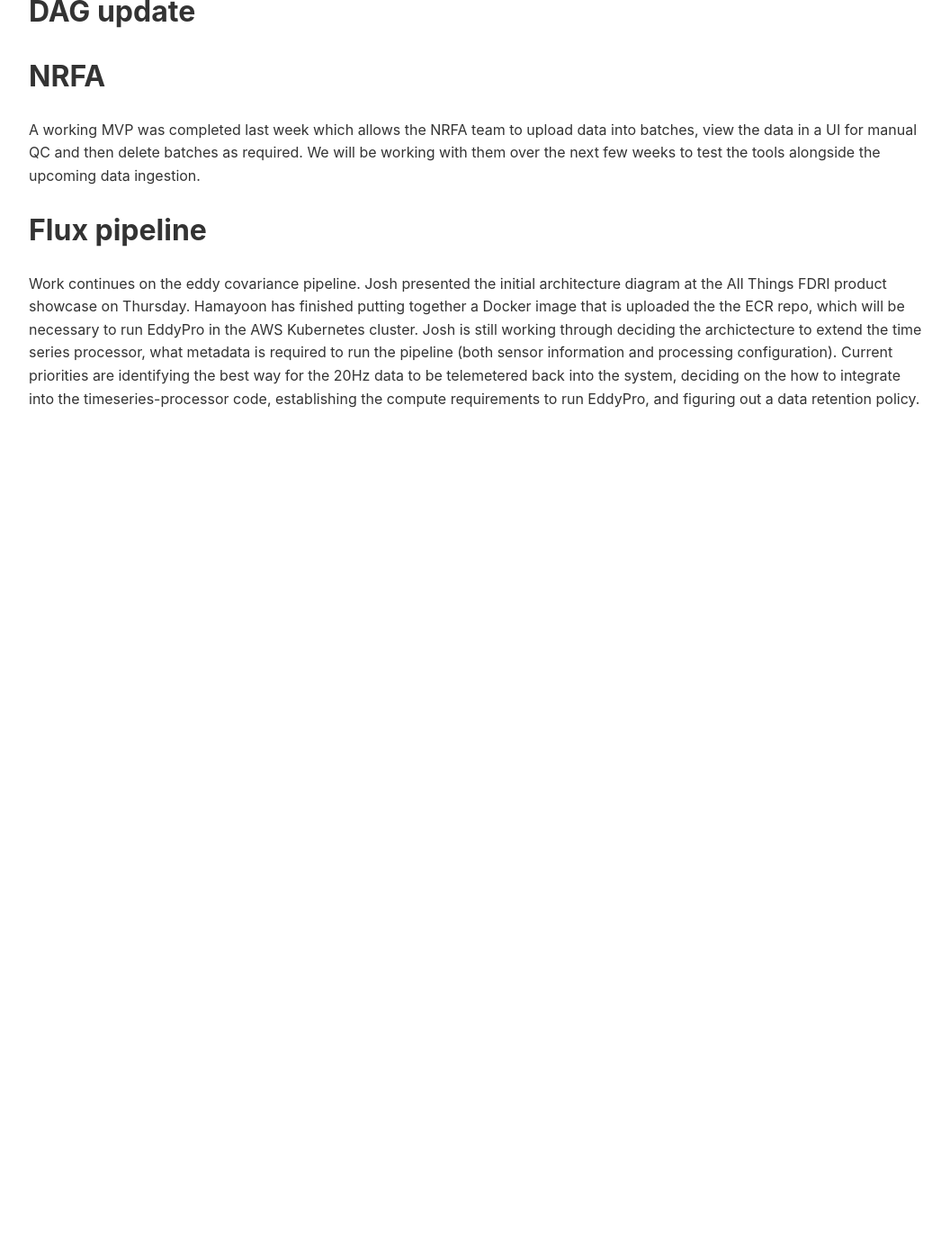
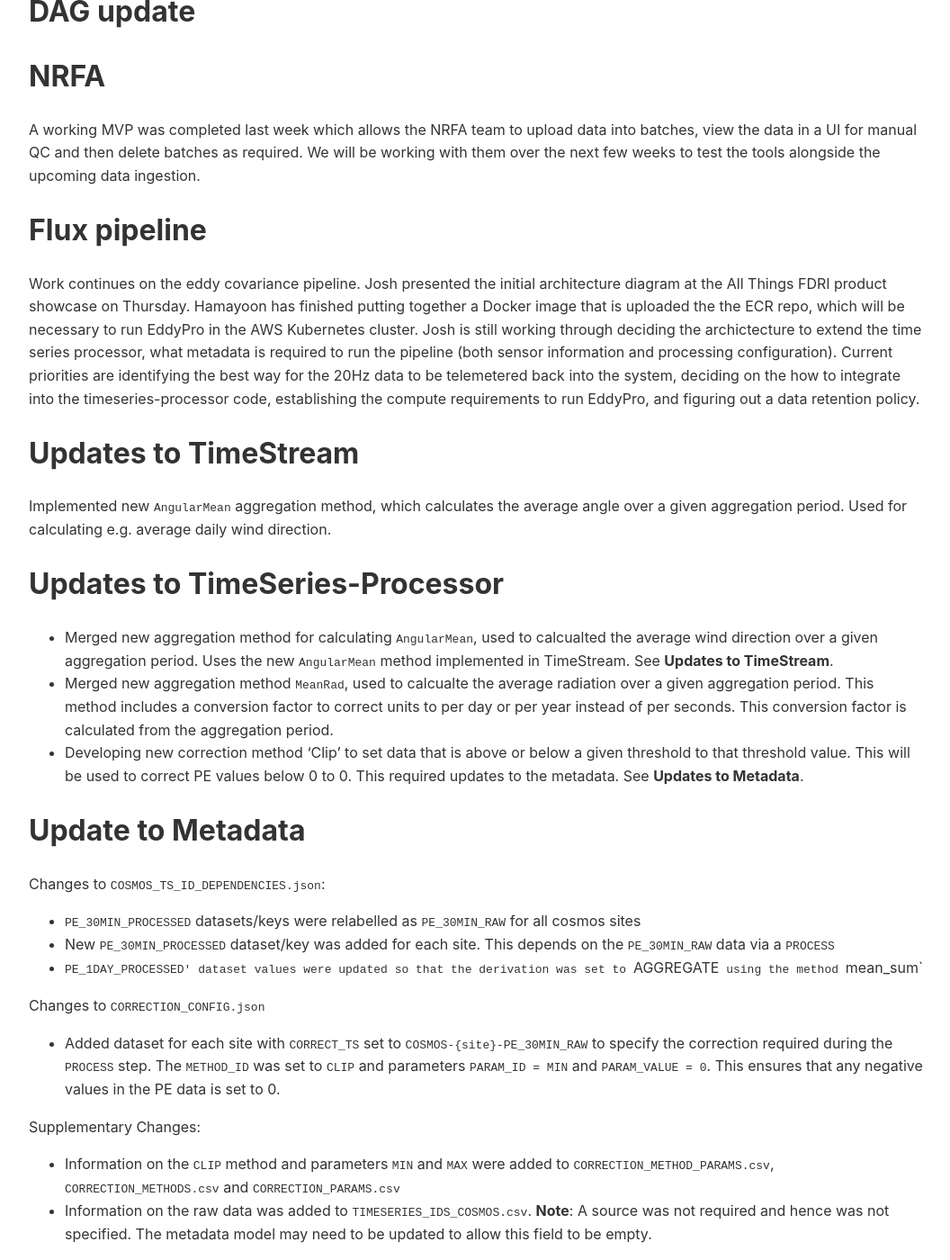
Before and after one commit to NERC-CEH/fdri_words, a Jekyll site: the page built from weeknotes/2026/06.md, in a window 1280 px wide and 1400 px high, scrolled down 609 px. Shown: the whole window at 90% size, without its empty margins (108-1164 px from the left). Built offline with Jekyll 4.4.1, drawn with Linux system fonts in a browser that asks for light colours; our own code applies the rules of GitHub Pages for plain Markdown files; before the commit the page ends 1081 px from its top, so only the background shows below that.

Commit message:
Update 06.md
Included updates to TimeStream, TimeSeriesProcessor and MetaData.

```diff
--- a/weeknotes/2026/06.md
+++ b/weeknotes/2026/06.md
@@ -22,3 +22,30 @@ A working MVP was completed last week which allows the NRFA team to upload data
 # Flux pipeline
 
 Work continues on the eddy covariance pipeline.  Josh presented the initial architecture diagram at the All Things FDRI product showcase on Thursday.  Hamayoon has finished putting together a Docker image that is uploaded the the ECR repo, which will be necessary to run EddyPro in the AWS Kubernetes cluster.  Josh is still working through deciding the archictecture to extend the time series processor, what metadata is required to run the pipeline (both sensor information and processing configuration).  Current priorities are identifying the best way for the 20Hz data to be telemetered back into the system, deciding on the how to integrate into the timeseries-processor code, establishing the compute requirements to run EddyPro, and figuring out a data retention policy.
+
+# Updates to TimeStream
+
+Implemented new `AngularMean` aggregation method, which calculates the average angle over a given aggregation period. Used for calculating e.g. average daily wind direction.
+
+# Updates to TimeSeries-Processor
+
+- Merged new aggregation method for calculating `AngularMean`, used to calcualted the average wind direction over a given aggregation period. Uses the new `AngularMean` method implemented in TimeStream. See **Updates to TimeStream**.
+- Merged new aggregation method `MeanRad`, used to calcualte the average radiation over a given aggregation period. This method includes a conversion factor to correct units to per day or per year instead of per seconds. This conversion factor is calculated from the aggregation period.
+- Developing new correction method 'Clip' to set data that is above or below a given threshold to that threshold value. This will be used to correct PE values below 0 to 0. This required updates to the metadata. See **Updates to Metadata**.
+
+# Update to Metadata
+
+Changes to `COSMOS_TS_ID_DEPENDENCIES.json`:
+
+- `PE_30MIN_PROCESSED` datasets/keys were relabelled as `PE_30MIN_RAW` for all cosmos sites
+- New `PE_30MIN_PROCESSED` dataset/key was added for each site. This depends on the `PE_30MIN_RAW` data via a `PROCESS`
+- `PE_1DAY_PROCESSED' dataset values were updated so that the derivation was set to `AGGREGATE` using the method `mean_sum`
+
+Changes to `CORRECTION_CONFIG.json`
+
+- Added dataset for each site with `CORRECT_TS` set to `COSMOS-{site}-PE_30MIN_RAW` to specify the correction required during the `PROCESS` step. The `METHOD_ID` was set to `CLIP` and parameters `PARAM_ID = MIN` and `PARAM_VALUE = 0`. This ensures that any negative values in the PE data is set to 0.
+
+Supplementary Changes:
+
+- Information on the `CLIP` method and parameters `MIN` and `MAX` were added to `CORRECTION_METHOD_PARAMS.csv`, `CORRECTION_METHODS.csv` and `CORRECTION_PARAMS.csv`
+- Information on the raw data was added to `TIMESERIES_IDS_COSMOS.csv`. **Note**: A source was not required and hence was not specified. The metadata model may need to be updated to allow this field to be empty.
```
